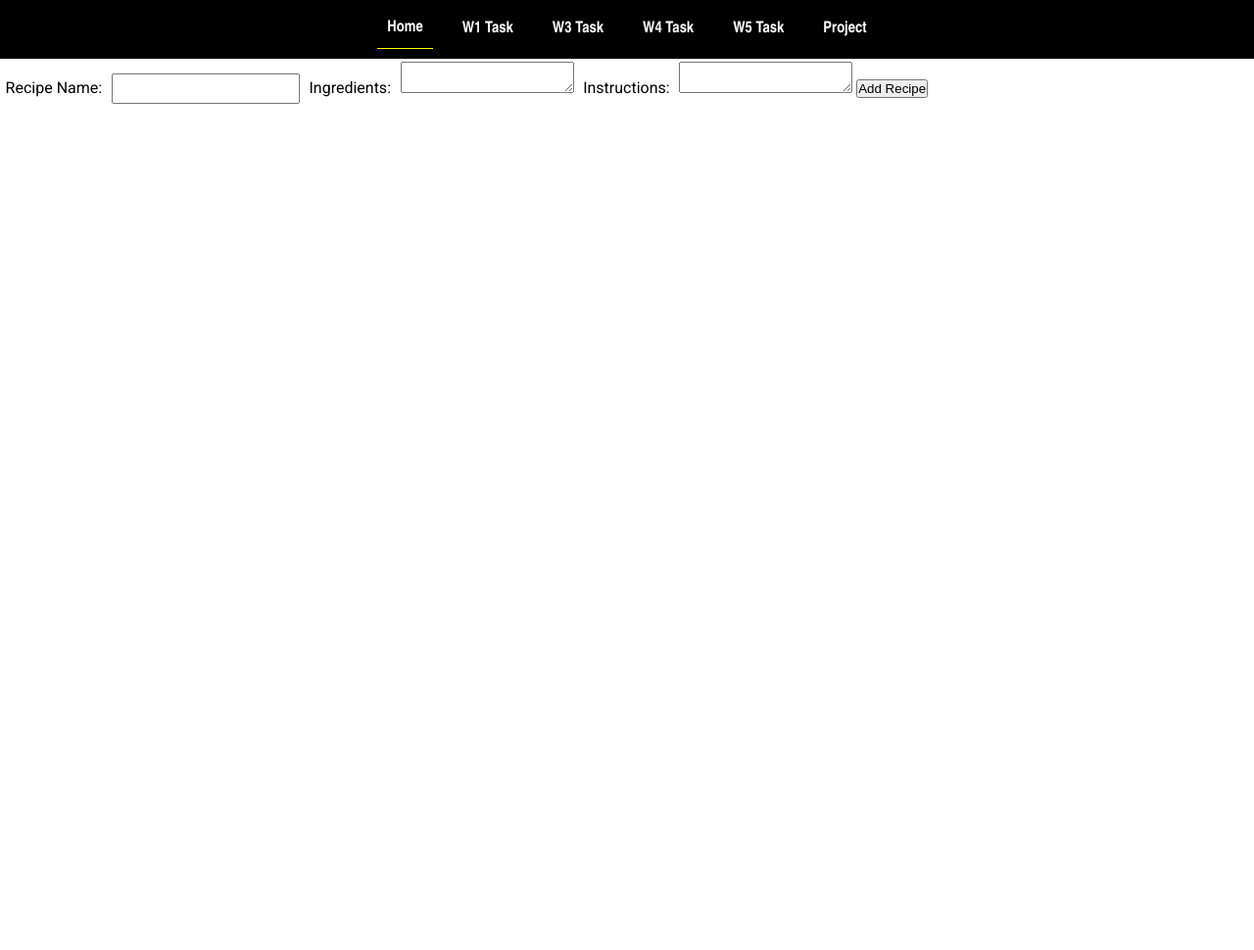
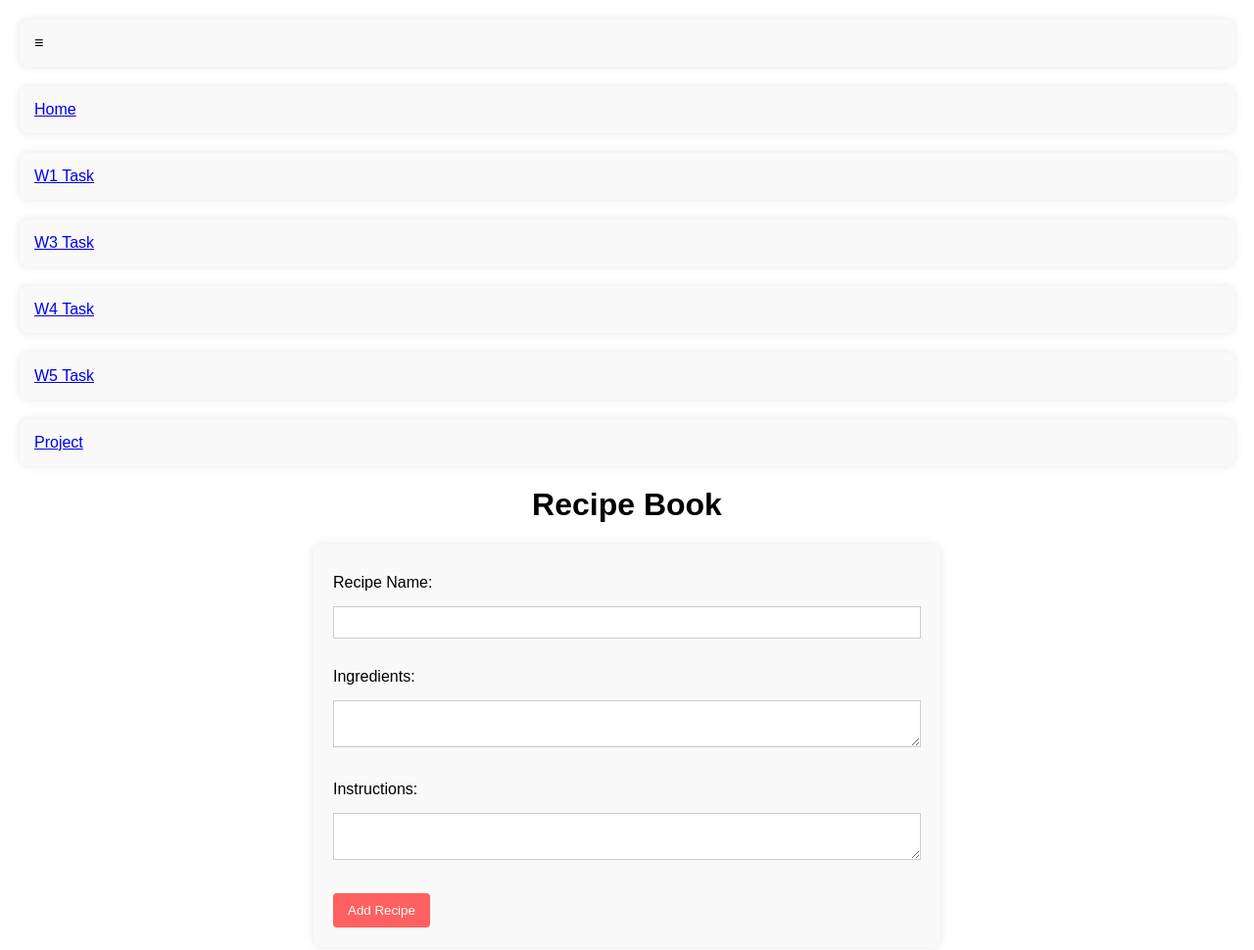
Before and after one commit to KBearmann/cse121b, a plain HTML site: page project.html in a window 1280 px wide. Shown: the whole page at 98% size. Before the commit the page ends 800 px from the top, so only its background shows below. Drawn offline with Linux system fonts and the light colour scheme; no server answers.

Commit message:
fixed css

```diff
--- a/project.html
+++ b/project.html
@@ -12,7 +12,7 @@
         <link rel="preconnect" href="https://fonts.gstatic.com" crossorigin>
         <link href="https://fonts.googleapis.com/css2?family=Roboto:wght@400;600&display=swap"
           rel="stylesheet">
-        <link rel="stylesheet" href="styles/main.css">
+        <link rel="stylesheet" href="styles/style.css">
         <title>Recipe Book</title>
         <script src="scripts/recipeBook.js" defer></script>
       </head>
--- a/scripts/recipeBook.js
+++ b/scripts/recipeBook.js
@@ -9,7 +9,7 @@ document.addEventListener('DOMContentLoaded', () => {
     // Fetch external recipe data
     async function fetchExternalData() {
         try {
-            const response = await fetch('https://my-json-server.typicode.com/KBearmann/recipes/db.json');
+            const response = await fetch('https://kbearmann.github.io/recipe/db.json');
             const externalData = await response.json();
             externalData.forEach(recipe => addRecipeFromExternalData(recipe));
         } catch (error) {
--- /dev/null
+++ b/styles/style.css
@@ -0,0 +1,73 @@
+
+
+body {
+    font-family: 'Arial', sans-serif;
+    margin: 20px;
+  }
+
+  h1 {
+    text-align: center;
+  }
+
+  form {
+    max-width: 600px;
+    margin: 20px auto;
+    background-color: #f9f9f9;
+    padding: 20px;
+    border-radius: 8px;
+    box-shadow: 0 0 10px rgba(0, 0, 0, 0.1);
+  }
+
+  label {
+    display: block;
+    margin: 10px 0;
+  }
+
+  input[type="text"],
+  textarea {
+    width: 100%;
+    padding: 8px;
+    margin: 5px 0 20px 0;
+    display: inline-block;
+    border: 1px solid #ccc;
+    box-sizing: border-box;
+  }
+
+  button {
+    background-color: #4caf50;
+    color: white;
+    padding: 10px 15px;
+    border: none;
+    border-radius: 4px;
+    cursor: pointer;
+  }
+
+  button:hover {
+    background-color: #45a049;
+  }
+
+  ul {
+    list-style-type: none;
+    padding: 0;
+  }
+
+  li {
+    margin-bottom: 20px;
+    background-color: #f9f9f9;
+    padding: 15px;
+    border-radius: 8px;
+    box-shadow: 0 0 10px rgba(0, 0, 0, 0.1);
+  }
+
+  strong {
+    font-size: 1.2em;
+  }
+
+  button {
+    margin-top: 10px;
+    background-color: #ff6060;
+  }
+
+  button:hover {
+    background-color: #ff4d4d;
+  }
--- a/styles/styles.css
+++ b/styles/styles.css
@@ -67,7 +67,7 @@ h2 {
 }
 
 h1 {
-    border-bottom: 1px solid #ccc;
+    border-bottom: 1px solid #424242;
 }
 
 #gridly h1 {
@@ -76,7 +76,7 @@ h1 {
 
 h2 {
     font-size: 1.5rem;
-    color: navy;
+    color: rgb(26, 26, 26);
     text-align: center;
     margin-top: 25px;
 }
```
